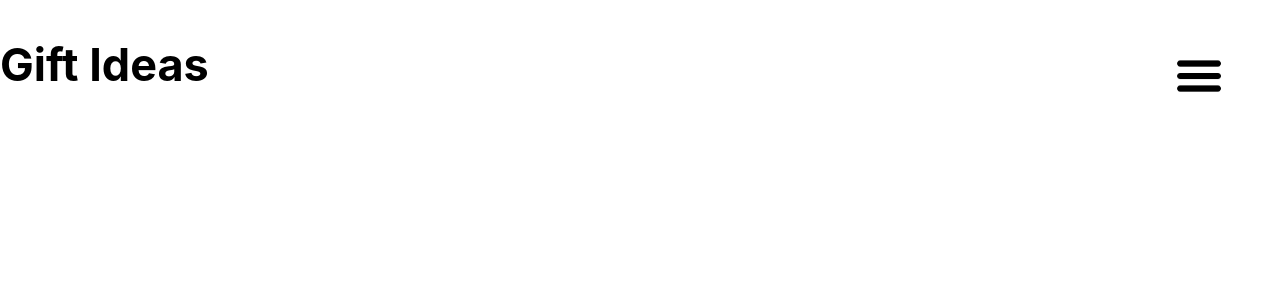
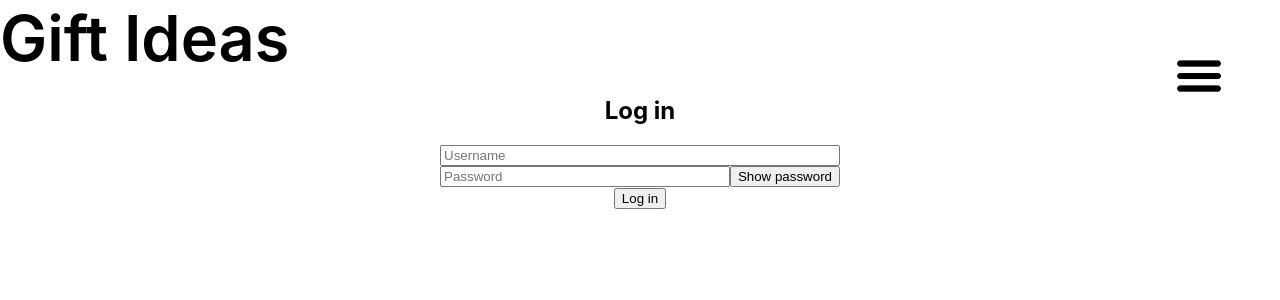
Before and after one commit to Keian-A/gift-ideas-public-front, a React (Create React App) app: page /log-in in a window 1280 px wide. Before the commit this address had no page. Shown: the top 300 px of the page. Built offline with nearby package versions, Linux system fonts and the light colour scheme; the HTML template or start-up script is replaced by a standard one.

Commit message:
login page added

```diff
--- a/src/App.js
+++ b/src/App.js
@@ -1,6 +1,7 @@
 import Header from './components/header/Header.jsx';
 import Home from './components/home/Home.jsx';
 import Signup from './components/signup/Signup.jsx';
+import Login from './components/login/Login.jsx';
 import { Provider } from 'react-redux';
 import store from './store/index.js';
 import {
@@ -24,6 +25,10 @@ function App() {
             path="/signup"
             element={<Signup />}
           />
+          <Route
+            path="/log-in"
+            element={<Login />}
+          />
         </Routes>
       </BrowserRouter>
     </Provider>
--- a/src/components/header/Header.css
+++ b/src/components/header/Header.css
@@ -6,3 +6,16 @@
 #title {
     font-size: 30px;
 }
+
+.website-title {
+    text-decoration: none;
+    font-size: 60px;
+    color: black;
+    transition: 0.5s;
+    font-weight: 600;
+}
+
+.website-title:hover {
+    font-size: 63px;
+    transition: 0.5s;
+}
--- a/src/components/header/Header.jsx
+++ b/src/components/header/Header.jsx
@@ -5,7 +5,7 @@ function Header() {
     return (
         <div className="header">
             <div id="title">
-                <h2>Gift Ideas</h2>
+                <a className='website-title' href="/">Gift Ideas</a>
             </div>
             <Dropdown />
         </div>
--- a/src/components/home/Home.css
+++ b/src/components/home/Home.css
@@ -0,0 +1,8 @@
+.home-text-content {
+    width: 700px;
+    margin: 0 auto;
+}
+
+.sec-title {
+    text-align: center;
+}
--- a/src/components/home/Home.jsx
+++ b/src/components/home/Home.jsx
@@ -3,7 +3,16 @@ import './Home.css';
 function Home() {
     return (
         <div className='home'>
-            <h3>Test page for Home</h3>
+            <div className='home-text-content'>
+                <h2 className='sec-title'>What is gift ideas?</h2>
+                <p>Gift ideas is a website created for those families or groups of friends who aren't sure what to ever get someone. If you have ever been lost when Christmas or a Birthday rolls around as to what someone would enjoy, then you are in the right spot.</p>
+                {/* Maybe add some css styling to indicate a different section */}
+                <h2 className='sec-title'>Section 2</h2>
+                <p>Description for more elaboration.</p>
+                {/* Maybe add some css styling to indicate a different section */}
+                <h2 className='sec-title'>Section 3</h2>
+                <p>Description for more elaboration.</p>
+            </div>
         </div>
     );
 }
--- /dev/null
+++ b/src/components/login/Login.css
@@ -0,0 +1,9 @@
+.loginForm {
+    max-width: 400px;
+    margin: 0 auto;
+    text-align: center;
+}
+
+.inputSection {
+    display: flex;
+}
--- /dev/null
+++ b/src/components/login/Login.jsx
@@ -0,0 +1,42 @@
+import { useState } from 'react';
+import './Login.css';
+
+function Login() {
+    const [username, setUsername] = useState("");
+    const [password, setPassword] = useState("");
+    const [show, setShow] = useState(false);
+
+    const handleSubmit = (e) => {
+        e.preventDefault();
+        // Send req to backend here
+        console.log(username, password);
+    }
+
+    const handleChange = (e) => {
+        if (e.target.name === "username") {
+            setUsername(e.target.value);
+        } else if (e.target.name === "password") {
+            setPassword(e.target.value);
+        }
+    }
+
+    return (
+        <div className='login'>
+            <div className='loginForm'>
+                <h2>Log in</h2>
+                <form onSubmit={handleSubmit}>
+                    <div className='inputSection'>
+                        <input name="username" onChange={handleChange} className='formInput' placeholder='Username' />
+                    </div>
+                    <div className='inputSection'>
+                        <input name="password" onChange={handleChange} className='formInput' placeholder='Password' type={show ? "text" : "password"} />
+                        <button onClick={() => setShow(!show)}>Show password</button>
+                    </div>
+                    <button type='submit'>Log in</button>
+                </form>
+            </div>
+        </div>
+    );
+}
+
+export default Login;
--- a/src/components/signup/Signup.jsx
+++ b/src/components/signup/Signup.jsx
@@ -9,6 +9,7 @@ function Signup() {
 
     const formSubmit = (e) => {
         e.preventDefault();
+        // Send req to backend here
         console.log(username, password, cPassword);
     }
 
```
